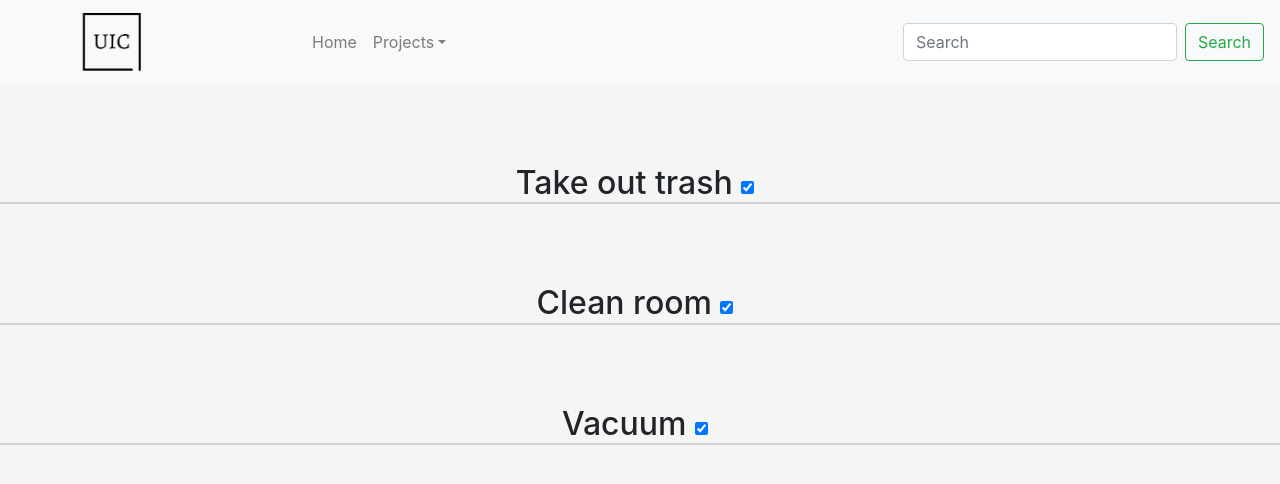
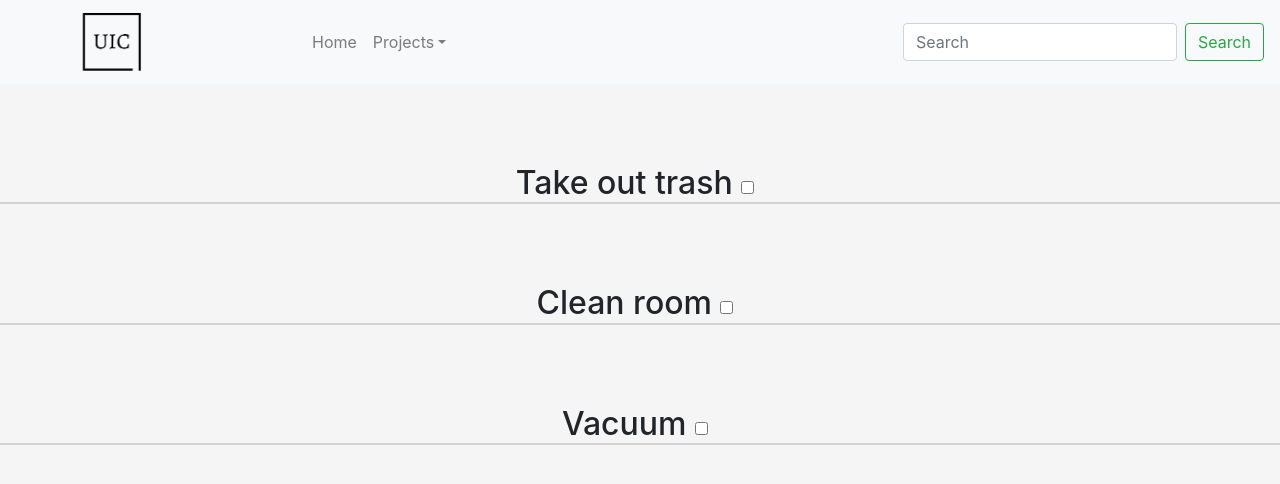
Before and after one commit to Fredrik93/react_tutorial, a React (Create React App) app: page /secondtodos in a window 1280 px wide. Shown: the top 484 px of the page. Built offline with nearby package versions, Linux system fonts and the light colour scheme.

Commit message:
adding to todos

```diff
--- a/src/Components/Todos/SecondTodos.js
+++ b/src/Components/Todos/SecondTodos.js
@@ -2,10 +2,21 @@ import React from 'react'
 import Item from './SecondTodoItem'
 import todosData from './todosData'
 class SecondTodos extends React.Component {
-
+    constructor() {
+        super()
+        this.state = {
+            completedChores: false
+        }
+        this.handleChange = this.handleChange.bind(this)
+    }
+    handleChange() {
+        this.setState((prev) => {
+            console.log(prev)
+        })
+    }
 
     showChores = todosData.map(dataItem => {
-        return <Item chore={dataItem.chore} completo={true} key={dataItem.id} />
+        return <Item chore={dataItem.chore} completo={this.handleChange} key={dataItem.id} />
     })
 
     render() {
```
